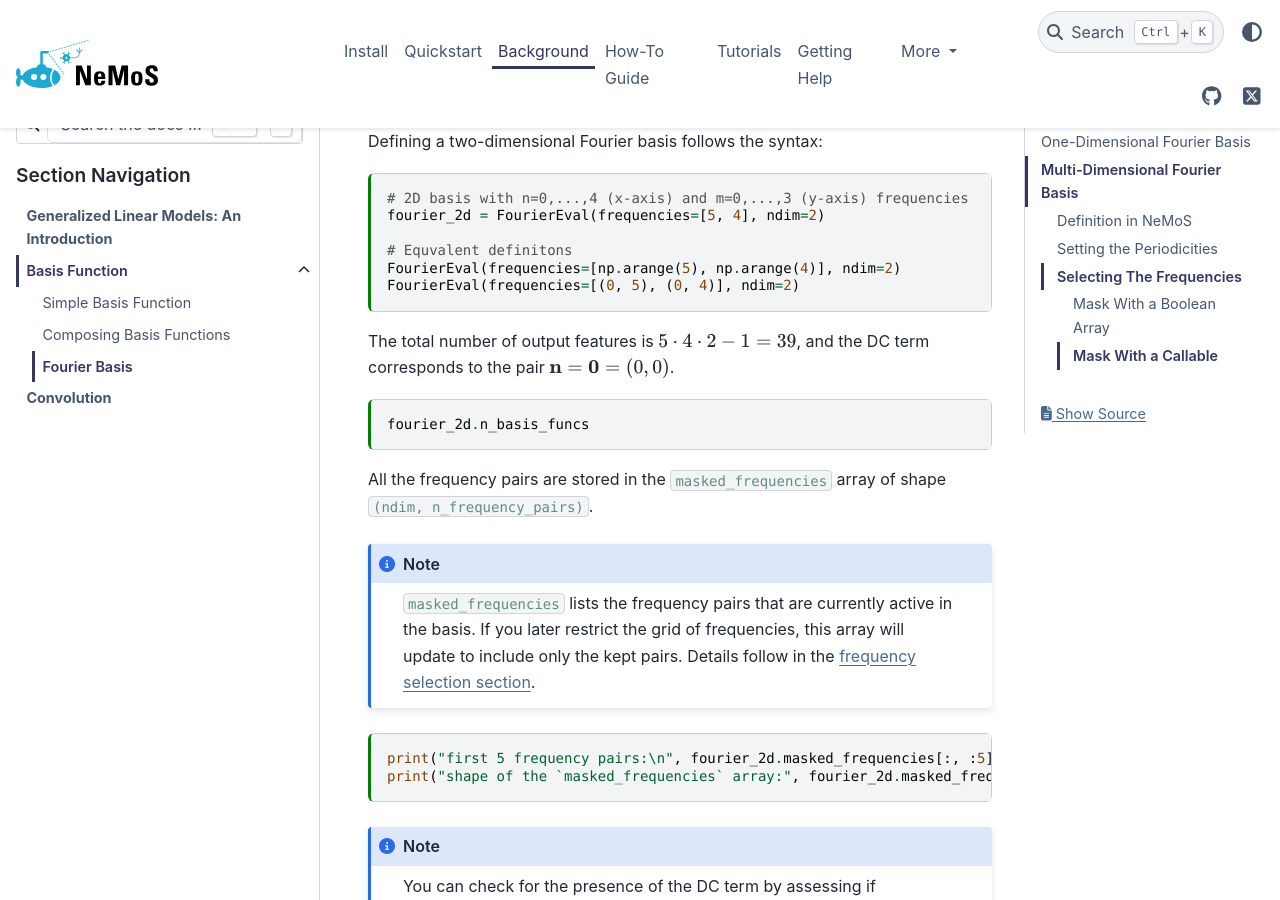
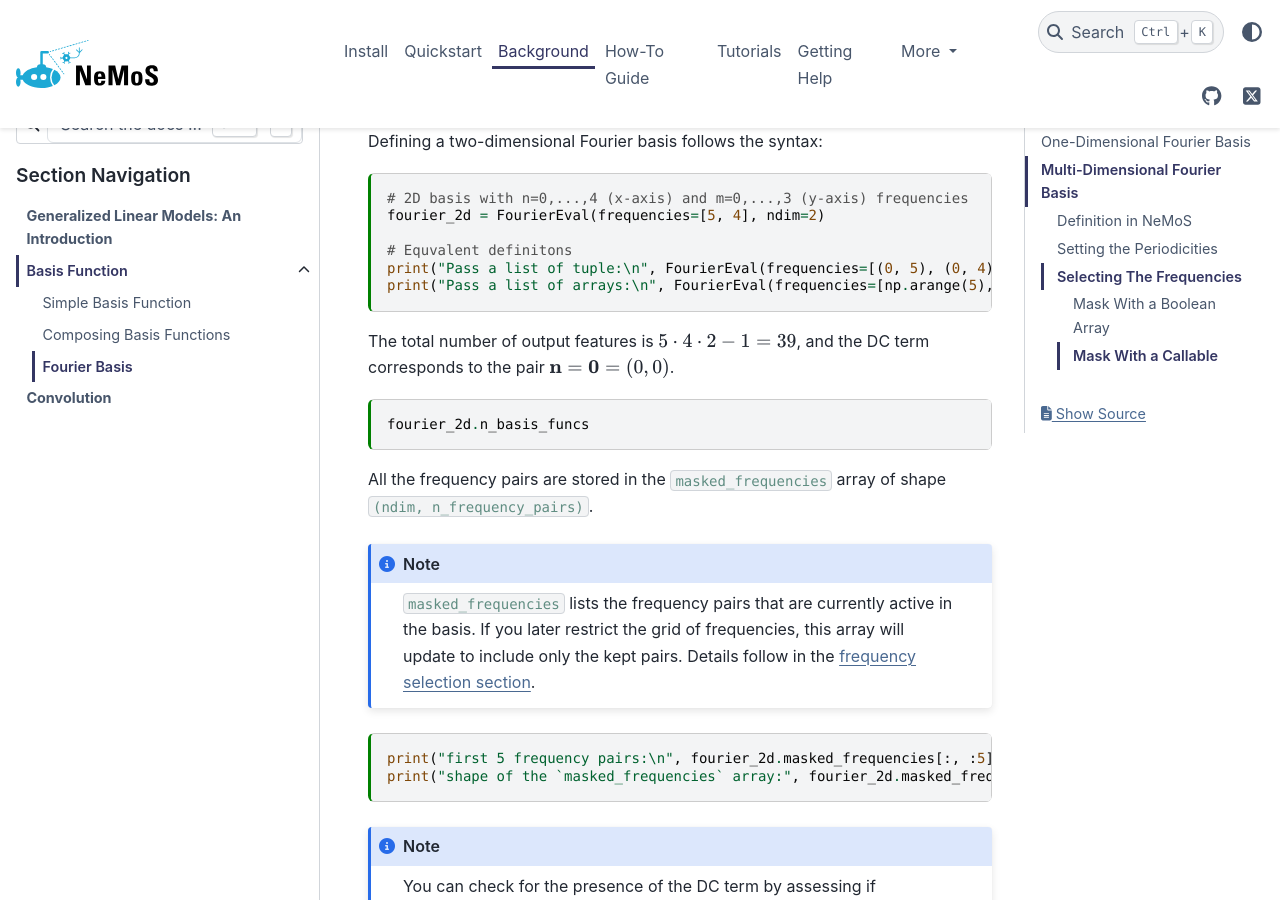
Before and after one commit to flatironinstitute/nemos, a Sphinx documentation site: the page built from docs/background/basis/ndimensional_foureir_basis.md, in a window 1280 px wide and 900 px high, scrolled down 4849 px. Built offline with Sphinx 7.4.7 and the PyData theme 0.15.4, drawn with Linux system fonts in a browser that asks for light colours.

````diff
--- a/docs/background/basis/ndimensional_foureir_basis.md
+++ b/docs/background/basis/ndimensional_foureir_basis.md
@@ -259,8 +259,8 @@
 fourier_2d = FourierEval(frequencies=[5, 4], ndim=2)
 
 # Equvalent definitons
-FourierEval(frequencies=[np.arange(5), np.arange(4)], ndim=2)
-FourierEval(frequencies=[(0, 5), (0, 4)], ndim=2)
+print("Pass a list of tuple:\n", FourierEval(frequencies=[(0, 5), (0, 4)], ndim=2))
+print("Pass a list of arrays:\n", FourierEval(frequencies=[np.arange(5), np.arange(4)], ndim=2))
 
 ```
 
````
Also changed, not shown: 2 other files.
